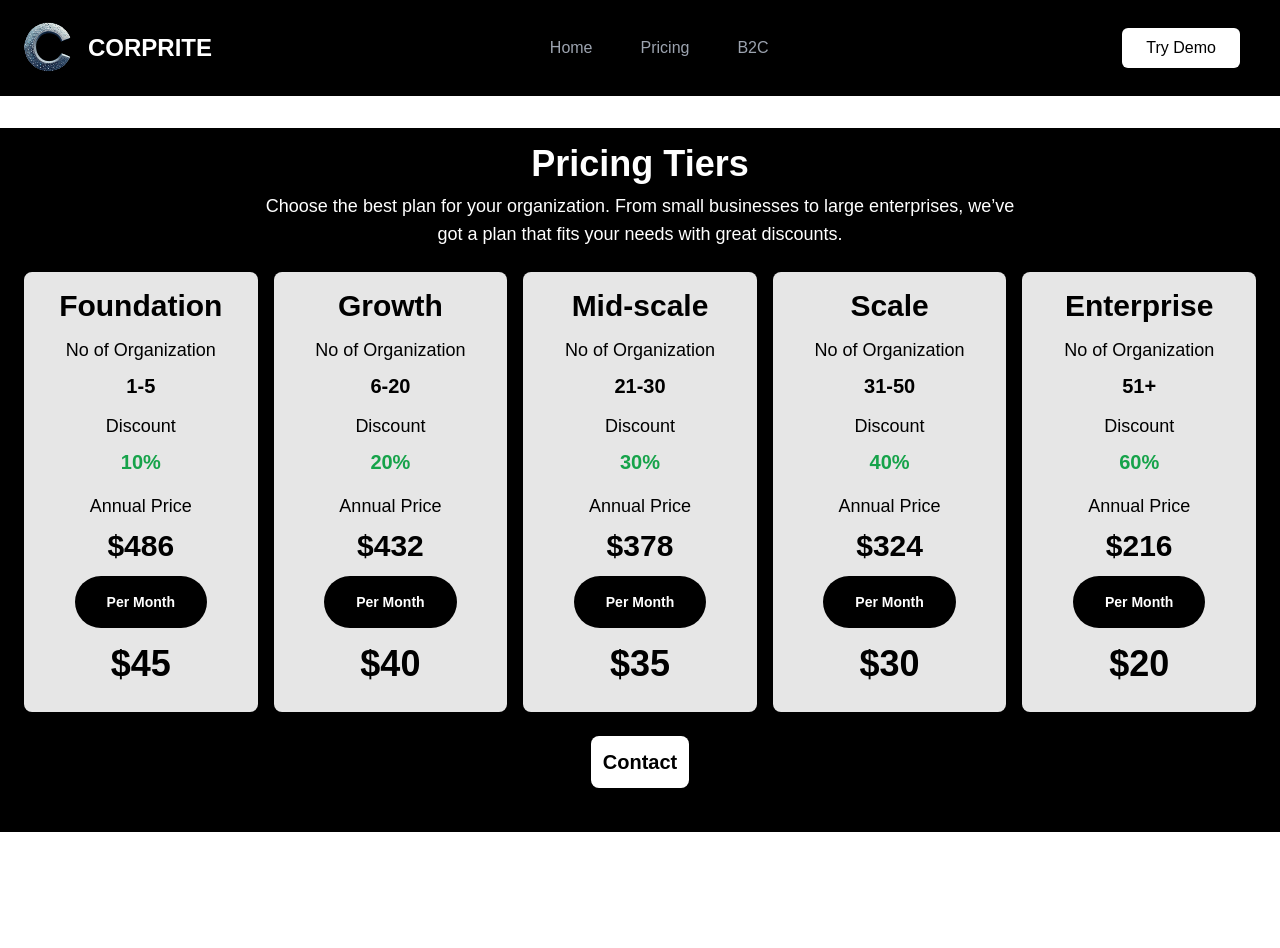
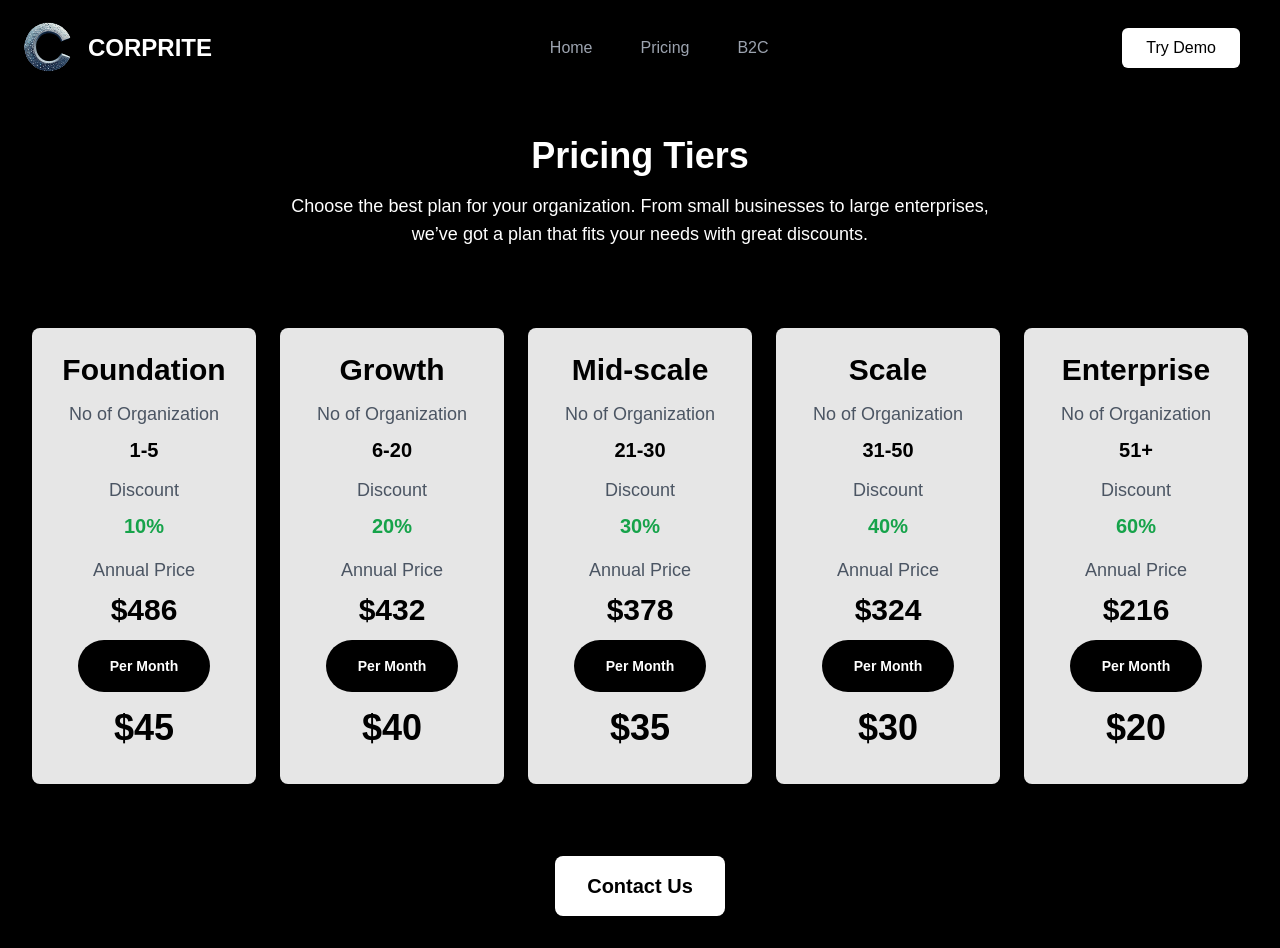
Before and after one commit to ssparmar8/next-js-ui-, a Next.js app: page /pricing in a window 1280 px wide. Before the commit the page ends 832 px from the top, so only its background shows below. Built offline with nearby package versions, Linux system fonts and the light colour scheme.

Commit message:
update ....

```diff
--- a/app/components/Navbar.jsx
+++ b/app/components/Navbar.jsx
@@ -10,7 +10,7 @@ const Navbar = () => {
   const toggleMenu = () => setIsMenuOpen(!isMenuOpen);
 
   return (
-    <nav className="fixed top-0 left-0 w-full z-50 flex items-center justify-between bg-black text-white p-4">
+    <nav className=" flex items-center justify-between bg-black text-white p-4">
       <div className="flex items-center">
         <Link href="/" passHref>
           <Image
--- a/app/contact/page.tsx
+++ b/app/contact/page.tsx
@@ -155,9 +155,11 @@ const Contact = () => {
 
       <footer className="bg-black py-6">
         <div className="max-w-6xl mx-auto px-6 flex flex-col sm:flex-row items-center justify-between">
-          <p className="text-gray-400 text-sm text-center sm:text-left mb-4 sm:mb-0">
-            TM © 2025 Corpright Inc. Patent Pending.
-          </p>
+        <ul className="flex flex-wrap justify-center md:justify-start gap-x-8 gap-y-3">
+              <li><span className="text-white">©2025 Corprite</span></li>
+              <li><a href="https://incorporight.com/privacy-policy/" target="_blank" rel="noopener noreferrer" className="text-white hover:underline transition-colors">Privacy Policy</a></li>
+              <li><a href="https://incorporight.com/terms-of-service/" target="_blank" rel="noopener noreferrer" className="text-white hover:underline transition-colors">Terms of Service</a></li>
+            </ul>
           <div className="flex gap-4">
             {socialLinks.map(({ Icon, link, label }, idx) => (
               <a
--- a/app/page.tsx
+++ b/app/page.tsx
@@ -10,7 +10,6 @@ export default function MainApp() {
   return (
     <div className="overflow-x-hidden bg-black">
       <Navbar />
-      <hr className="border border-gray-800 mt-20 pt-8 md:mt-12" />
       <Home />
 
       <Provider />
--- a/app/pricing/page.tsx
+++ b/app/pricing/page.tsx
@@ -1,23 +1,21 @@
 import React from 'react';
 import Navbar from '../components/Navbar';
 import Link from 'next/link';
+
 const Price = () => {
   return (
-    <div className="bg-black">
-      <div>
+    <div className="bg-black min-h-screen">
       <Navbar />
-      </div>
-      <div className=" text-black lg:min-h-[calc(100vh-6rem)] p-4 sm:p-4 flex flex-col overflow-hidden mt-32">
-        <div className="flex flex-col items-center gap-4 flex-grow">
-          <div className="text-center max-w-3xl mx-auto">
-            <h2 className="text-3xl sm:text-4xl font-extrabold text-white mb-2">Pricing Tiers</h2>
+
+      <div className="text-center max-w-3xl mx-auto py-10 px-4 ">
+        <h2 className="text-3xl sm:text-4xl font-extrabold text-white mb-4">Pricing Tiers</h2>
         <p className="text-base sm:text-lg leading-relaxed text-white">
           Choose the best plan for your organization. From small businesses to large enterprises, we’ve got a plan that fits your needs with great discounts.
         </p>
       </div>
 
-          <div className="bg-black text-black p-2 sm:p-2 rounded-lg shadow-md w-full ">
-            <div className="grid grid-cols-1 sm:grid-cols-2 md:grid-cols-3 lg:grid-cols-5 gap-4 text-center">
+      <div className="bg-black px-4 sm:px-6 lg:px-8 py-10">
+        <div className="grid grid-cols-1 sm:grid-cols-2 md:grid-cols-3 lg:grid-cols-5 gap-6 text-center">
           {[
             { title: "Foundation", discount: "10%", price: "$486", monthly: "$45", no: "1-5" },
             { title: "Growth", discount: "20%", price: "$432", monthly: "$40", no: "6-20" },
@@ -27,32 +25,30 @@ const Price = () => {
           ].map((plan, index) => (
             <div
               key={index}
-                  className="bg-white bg-opacity-90 p-2 sm:p-4 rounded-lg shadow-md hover:shadow-lg transition-shadow duration-300"
+              className="bg-white text-black bg-opacity-90 p-6 rounded-lg shadow-md hover:shadow-lg transition-shadow duration-300 flex flex-col items-center"
             >
               <h2 className="text-2xl sm:text-3xl font-bold mb-3">{plan.title}</h2>
-                  <p className="text-sm sm:text-lg mb-2">No of Organization</p>
+              <p className="text-sm sm:text-lg mb-2 text-gray-600">No of Organization</p>
               <h2 className="text-lg sm:text-xl font-bold mb-3">{plan.no}</h2>
-                  <p className="text-sm sm:text-lg mb-2">Discount</p>
+              <p className="text-sm sm:text-lg mb-2 text-gray-600">Discount</p>
               <h2 className="text-lg sm:text-xl font-bold mb-4 text-green-600">{plan.discount}</h2>
-                  <p className="text-sm sm:text-lg mb-2">Annual Price</p>
+              <p className="text-sm sm:text-lg mb-2 text-gray-600">Annual Price</p>
               <h2 className="text-xl sm:text-3xl font-bold mb-3">{plan.price}</h2>
               <button className="mb-4 bg-black text-white font-bold px-6 py-3 sm:px-8 sm:py-4 rounded-full text-sm hover:bg-gray-900">
                 Per Month
               </button>
               <h2 className="text-4xl sm:text-4xl font-bold mb-3">{plan.monthly}</h2>
             </div>
-
           ))}
         </div>
       </div>
-          <div className="flex justify-center items-center">
+
+      <div className="flex justify-center items-center py-8">
         <Link href="/contact" passHref>
-              <button className="text-xl font-bold text-black bg-white  p-3 rounded-lg shadow-lg transform transition duration-300">
-                Contact
+          <button className="text-lg sm:text-xl font-bold text-black bg-white px-6 py-3 sm:px-8 sm:py-4 rounded-lg shadow-lg hover:scale-105 transform transition duration-300">
+            Contact Us
           </button>
         </Link>
-          </div>
-        </div>
       </div>
     </div>
   );
```
Lines whose indentation alone changed are shown as unchanged.
